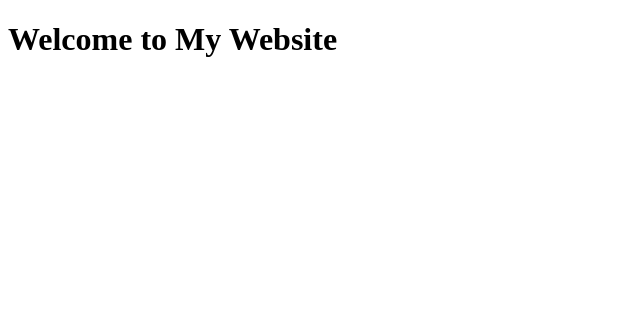
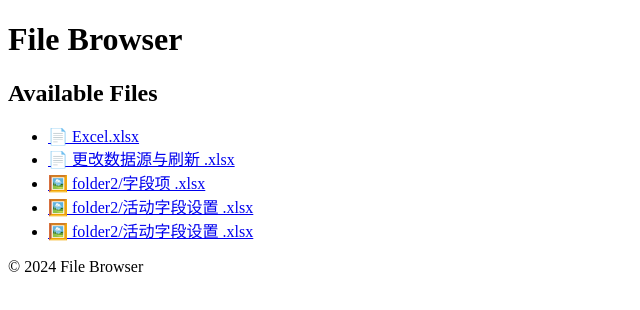
Before and after one commit to adminshater/sada, a plain HTML site: page index.html in a window 1280 px wide. Shown: the whole page, without its empty margins (0-640 px from the left). Drawn offline with Linux system fonts and the light colour scheme.

Commit message:
index.html

```diff
--- a/index.html
+++ b/index.html
@@ -1,33 +1,39 @@
 <!DOCTYPE html>
-
 <html lang="en">
-
-  <head>
-
+<head>
     <meta charset="UTF-8">
-
     <meta name="viewport" content="width=device-width, initial-scale=1.0">
-
-    <meta http-equiv="X-UA-Compatible" content="ie=edge">
-
-    <title>My Website</title>
-
-    <link rel="stylesheet" href="./style.css">
-
-    <link rel="icon" href="./favicon.ico" type="image/x-icon">
-
-  </head>
-
-  <body>
-
+    <title>File Browser</title>
+    <link rel="stylesheet" href="styles.css">
+</head>
+<body>
+    <header>
+        <h1>File Browser</h1>
+    </header>
     <main>
-
-        <h1>Welcome to My Website</h1>
-
+        <section>
+            <h2>Available Files</h2>
+            <ul class="file-list">
+                <li>
+                    <a href="files/Excel.xlsx" download>📄 Excel.xlsx</a>
+                </li>
+                <li>
+                    <a href="files/更改数据源与刷新 .xlsx" download>📄 更改数据源与刷新 .xlsx</a>
+                </li>
+                <li>
+                    <a href="files/folder2/字段项 .xlsx" download>🖼️ folder2/字段项 .xlsx</a>
+                </li>
+                <li>
+                    <a href="files/folder2/活动字段设置 .xlsx" download>🖼️ folder2/活动字段设置 .xlsx</a>
+                </li>
+                <li>
+                    <a href="files/folder2/活动字段设置 .xlsx" download>🖼️ folder2/活动字段设置 .xlsx</a>
+                </li>
+            </ul>
+        </section>
     </main>
-
-	<script src="index.js"></script>
-
-  </body>
-
+    <footer>
+        <p>&copy; 2024 File Browser</p>
+    </footer>
+</body>
 </html>
```
